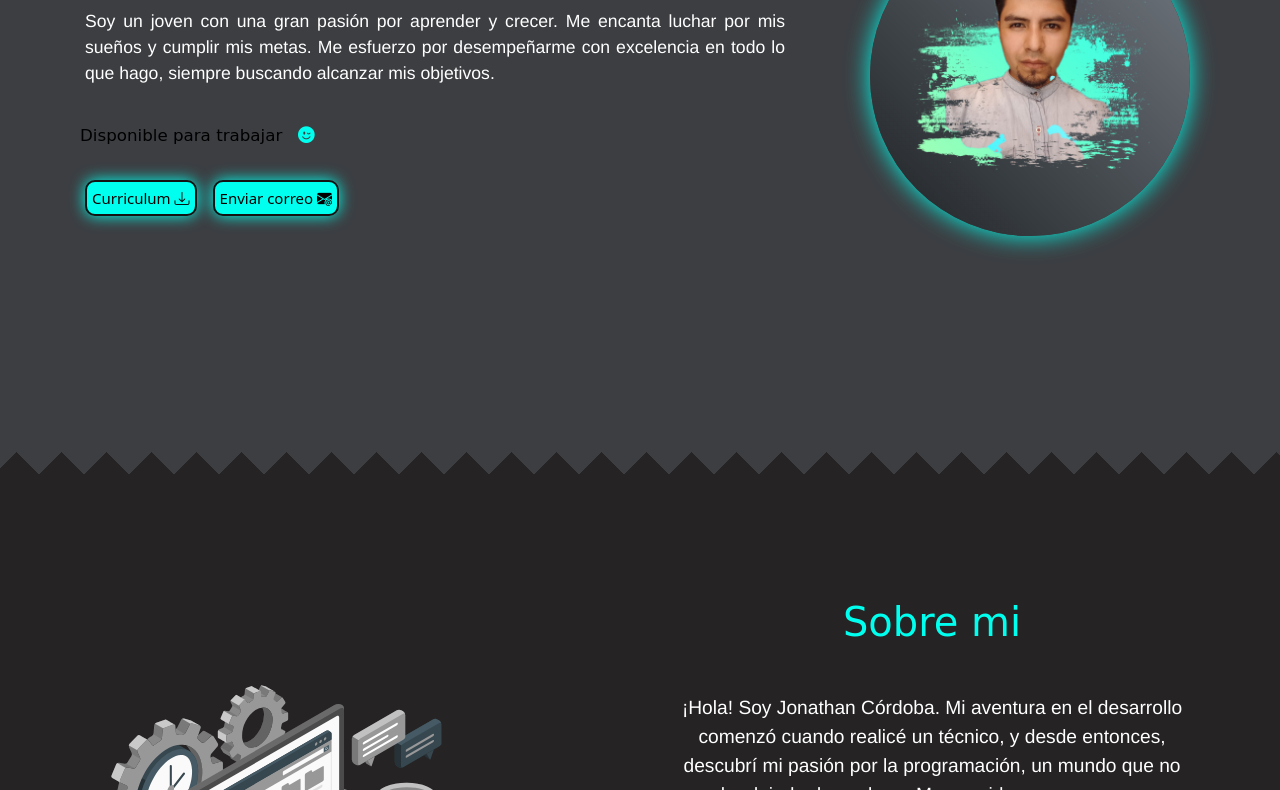
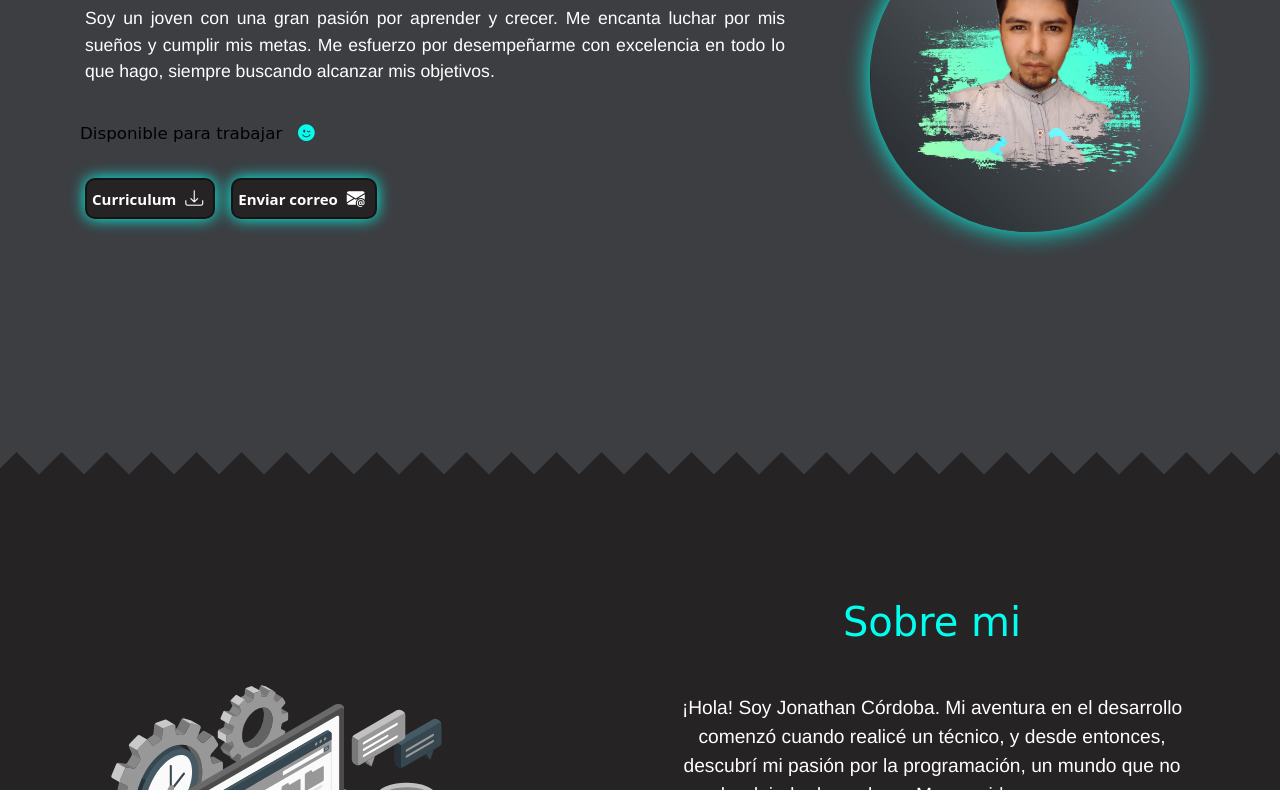
Before and after one commit to Jonathan6432/PortafolioJC, a plain HTML site: page index.html in a window 1280 px wide. Shown: the part 380-1170 px from the top of the page. Drawn offline with nearby package versions, Linux system fonts and the light colour scheme; a web font is replaced by a local one.

Commit message:
Portafolio listo

```diff
--- a/css/style.css
+++ b/css/style.css
@@ -200,16 +200,37 @@
   gap: 1rem;
   font-size: 15px;
   cursor: pointer;
+
 }
 .btn-info button {
   padding: 5px;
-  font-weight: 500;
+  font-weight: 600;
   border-radius: 10px;
-  background-color: var(--main-color);
+  background-color: var(--bg-color);
   border: 2px solid var(--second-bg-color);
   box-shadow: 0 0 15px var(--main-color);
+  transition: 0.5s ease-in-out;
+  color: white;
 }
 
+.btn-info i{
+color: var(--main-color);
+padding: 5px;
+color:white;
+font-size: 18px;
+
+}
+
+.B-info:hover {
+  background-color: var(--main-color);
+  border: 2px solid var(--main-color);
+  color: #000000;
+}
+
+.B-info:active{
+  transform: scale(0.9); /* Escalar al hacer clic */
+
+}
 /* posicion de la escala */
 @keyframes infinite-scale {
   0% {
@@ -357,7 +378,7 @@ img {
     50deg,
     #242121 60%,
     rgba(70, 153, 150, 0.7)),
-    url(/imagenes/Fondo2.png);
+    url(/imagenes/fondo.png);
     min-height: 100vh;
     z-index: 10;
 }
--- a/index.html
+++ b/index.html
@@ -37,6 +37,7 @@
 
       <nav class="ctn-list list-Ham">
         <ul class="lists">
+
           <li> <a href="#Inicio">Inicio</a> </li>
             <li><a href="#sobre-mi">Sobre mi</a></li>
             <li><a href="#habilidades">Habilidades</a></li>
@@ -84,7 +85,7 @@
 
     <div class="info-foto">
       <!-- imagen perfil -->
-      <img src="./imagenes/imagen.png" class="info-imagen-perfil" alt="Foto Jonathan Cordoba">
+      <img src="./imagenes/foto.png" class="info-imagen-perfil" alt="Foto Jonathan Cordoba">
     </div>
 
 
@@ -225,9 +226,6 @@
         <img src="./imagenes/python.svg" alt="Logo de python">
       </div>
       <div class="slide">
-        <img src="./imagenes/java.svg" alt="Logo de java">
-      </div>
-      <div class="slide">
         <img src="./imagenes/wordpress.svg" alt="Logo de wordpress">
       </div>
 
@@ -261,9 +259,6 @@
       </div>
       <div class="slide">
         <img src="./imagenes/python.svg" alt="Logo de python">
-      </div>
-      <div class="slide">
-        <img src="./imagenes/java.svg" alt="Logo de java">
       </div>
       <div class="slide">
         <img src="./imagenes/wordpress.svg" alt="Logo de wordpress">
```
Also changed, not shown: fondo.png (added), foto.png (added), imagenes/Fondo2.png (deleted), imagenes/Imagen.png (deleted), imagenes/fondo.png (added), imagenes/foto.png (added).
